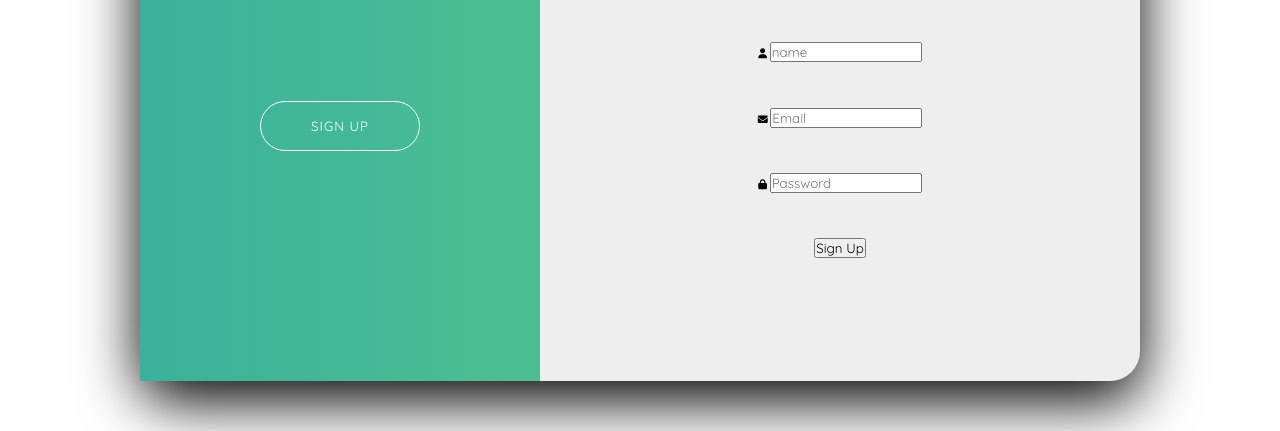
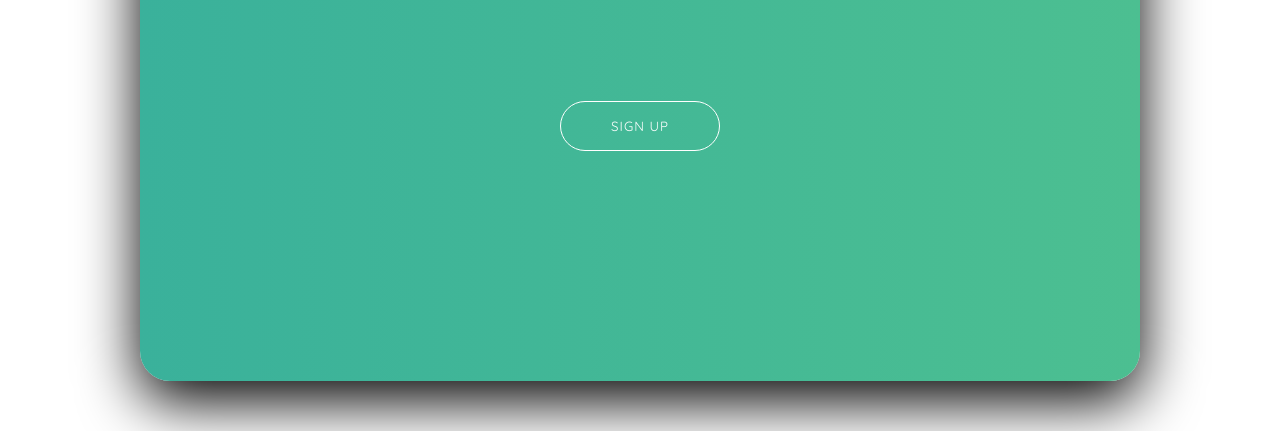
Before and after one commit to edelbertroosje/Sign-Up-Form, a plain HTML site: page index.html in a window 1280 px wide. Shown: the part 369-800 px from the top of the page. Drawn offline with Linux system fonts and the light colour scheme.

Commit message:
style is done

```diff
--- a/style.css
+++ b/style.css
@@ -22,11 +22,12 @@ html {
     border-radius: 3rem;
     box-shadow: 0 2rem 6rem rgba(0,0,0.3);
     position: relative;
+    overflow: hidden;
 }
 .banner {
     position: absolute;
     top: 25%;
-    left: 5rem;
+    left: -30rem;
     text-align: center;
     color: #fff;
     width: 30rem;
@@ -40,12 +41,13 @@ html {
     font-size: 2rem;
 }
 .green-bg{
-    width: 40%;
+    width: 100%;
     height: 100%;
     background: linear-gradient(to right, #3ab19b, #4cbf91);
     position: absolute;
     top: 0;
     left: 0;
+    z-index: 50;
 }
 .green-bg button {
     position: absolute;
@@ -68,7 +70,7 @@ html {
     height: 100%;
     position: absolute;
     top: 0;
-    left: 40rem;
+    left: 0rem;
     display: flex;
     flex-direction: column;
     justify-content: space-around;
@@ -79,6 +81,22 @@ html {
 .signup-form h1 {
     font-size: 4rem;
     color: #3aaf9f;
+}
+.signup-form p {
+    font-size: 1.8rem;
+    color: #555;
+    margin-bottom: 2rem;
+}
+.signup-form button {
+    width: 16rem;
+    height: 5rem;
+    background-color: #3aaf9f;
+    border: none;
+    border-radius: 3rem;
+    text-transform: uppercase;
+    letter-spacing: 0.1rem;
+    color: #fff;
+    cursor: pointer;
 }
 .social-media {
     display: flex;
@@ -95,3 +113,24 @@ html {
     font-size: 2rem;
     color: #555;
 }
+.input-group {
+    position: relative;
+}
+.input-group input {
+    width:  28rem;
+    height: 5rem;
+    padding: 1rem 1rem 1rem 3rem;
+    background-color: #ddd;
+    border: none;
+    border-radius: 0.5rem;
+}
+.input-group i {
+    position: absolute;
+    top: 50%;
+    left: 1rem;
+    transform: translateY(-50%);
+    font-size: 1.2rem;
+    color: #555;
+
+
+}
```
